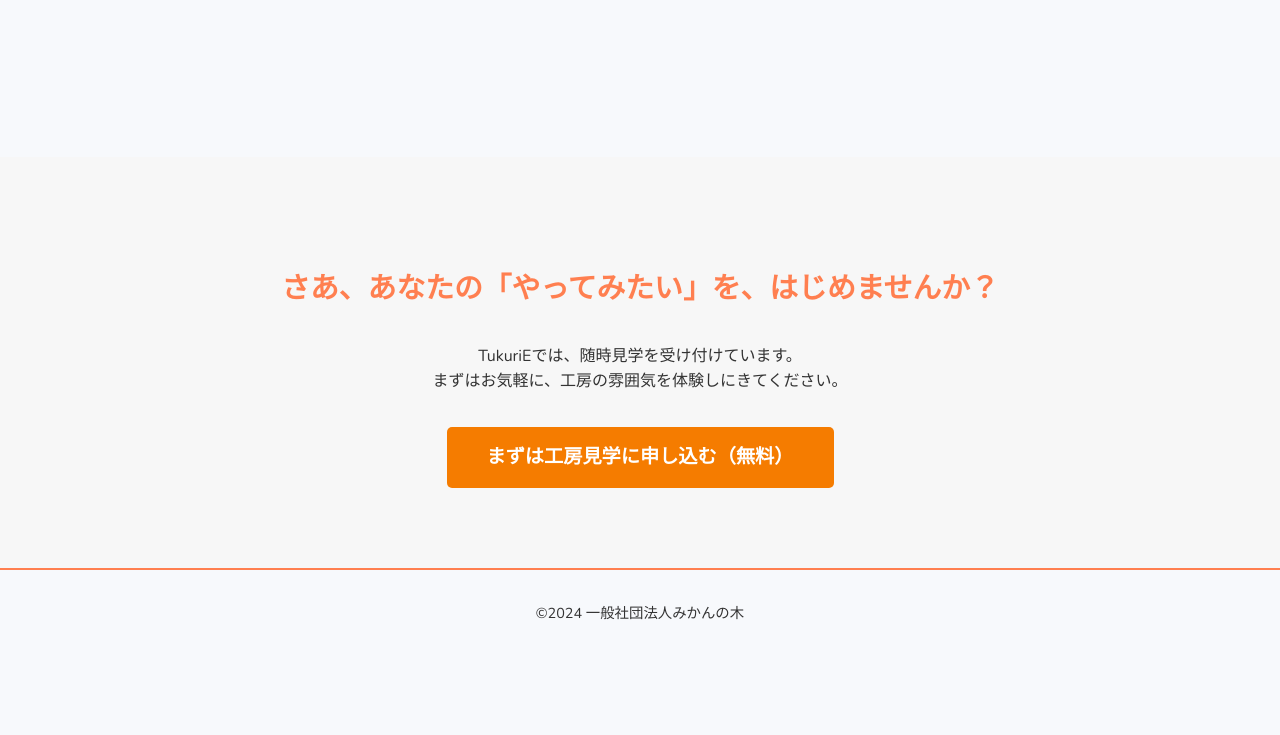
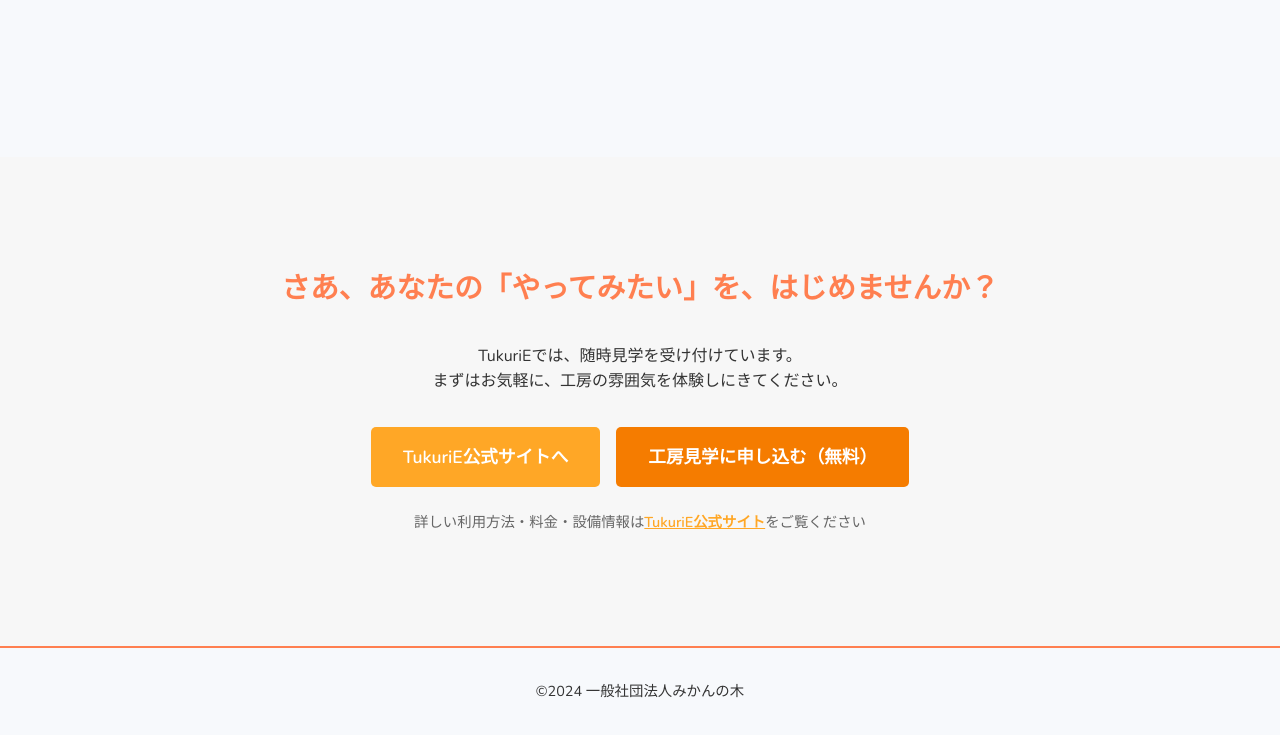
Before and after one commit to konayuki8463/mikannokikosiki, a plain HTML site: page makerspace.html in a window 1280 px wide. Shown: the part 7883-8618 px from the top of the page. Before the commit the page ends 8540 px from the top, so only its background shows below. Drawn offline with nearby package versions, Linux system fonts and the light colour scheme.

Commit message:
Add TukuriE links to main site and makerspace page

```diff
--- a/makerspace.html
+++ b/makerspace.html
@@ -201,7 +201,13 @@
       <div class="container text-center">
         <h3 class="section-title-sub">さあ、あなたの「やってみたい」を、はじめませんか？</h3>
         <p>TukuriEでは、随時見学を受け付けています。<br>まずはお気軽に、工房の雰囲気を体験しにきてください。</p>
-        <a href="#contact" class="btn btn-primary">まずは工房見学に申し込む（無料）</a>
+        <div style="display: flex; gap: 1rem; justify-content: center; flex-wrap: wrap; margin-top: 2rem;">
+          <a href="tukurie/" class="btn" style="background: #FFA726; font-size: 1.1rem; padding: 1rem 2rem;">TukuriE公式サイトへ</a>
+          <a href="tukurie/contact.html" class="btn btn-primary" style="font-size: 1.1rem; padding: 1rem 2rem;">工房見学に申し込む（無料）</a>
+        </div>
+        <p style="margin-top: 1.5rem; font-size: 0.9rem; color: #666;">
+          詳しい利用方法・料金・設備情報は<a href="tukurie/" style="color: #FFA726; font-weight: 600;">TukuriE公式サイト</a>をご覧ください
+        </p>
       </div>
     </section>
 
```
Also changed, not shown: index.html (+4 -1 lines).
